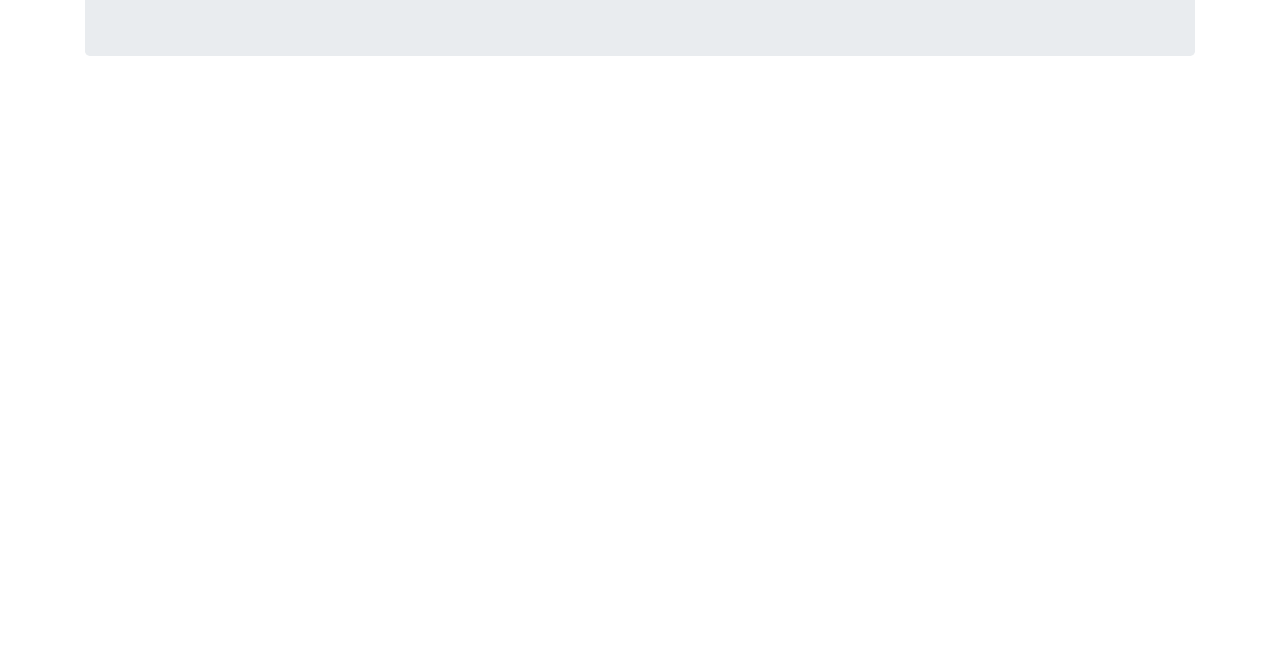
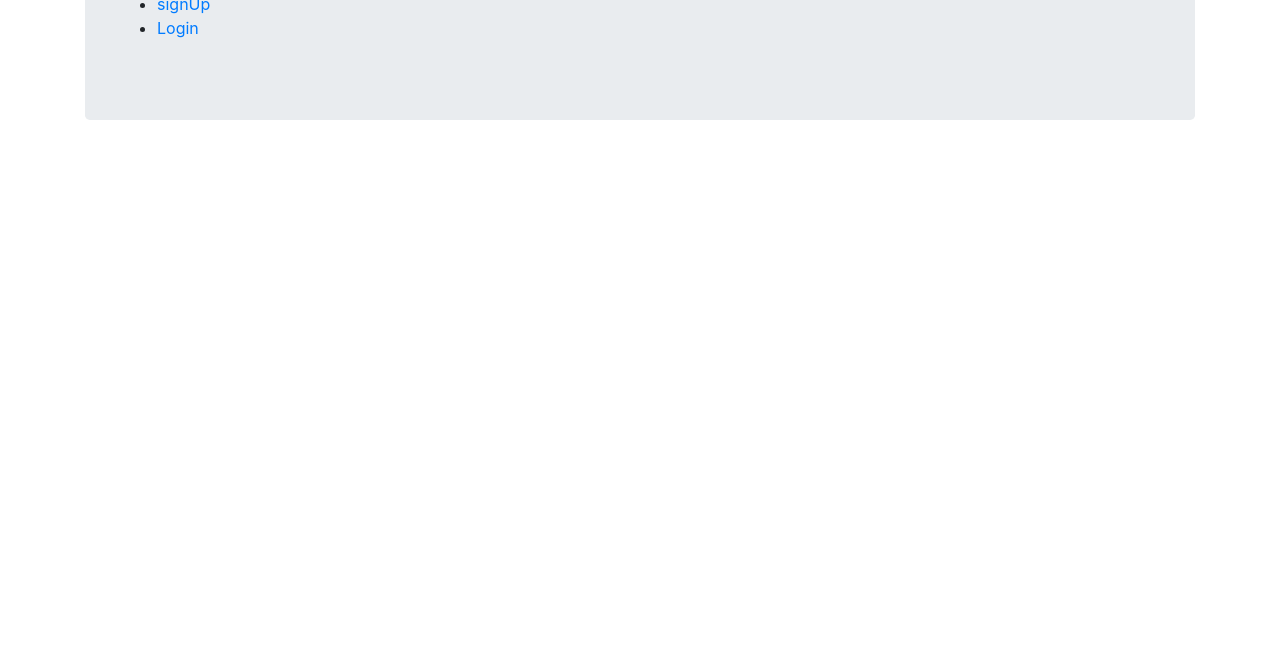
Before and after one commit to fredie7385/jsform-proj-one, a plain HTML site: page index.html in a window 1280 px wide. Shown: the part 128-800 px from the top of the page. Drawn offline with nearby package versions, Linux system fonts and the light colour scheme.

Commit message:
Update index.html

```diff
--- a/index.html
+++ b/index.html
@@ -9,6 +9,12 @@
 	<div class="container">
 		<div class="jumbotron">
 			<h1>Homepage</h1>
+			<nav>
+				<ul>
+					<li><a href="signup.html" title="">signUp</a></li>
+					<li><a href="login.html" title="">Login</a></li>
+				</ul>
+			</nav>
 
 		</div>
 	</div>
```
